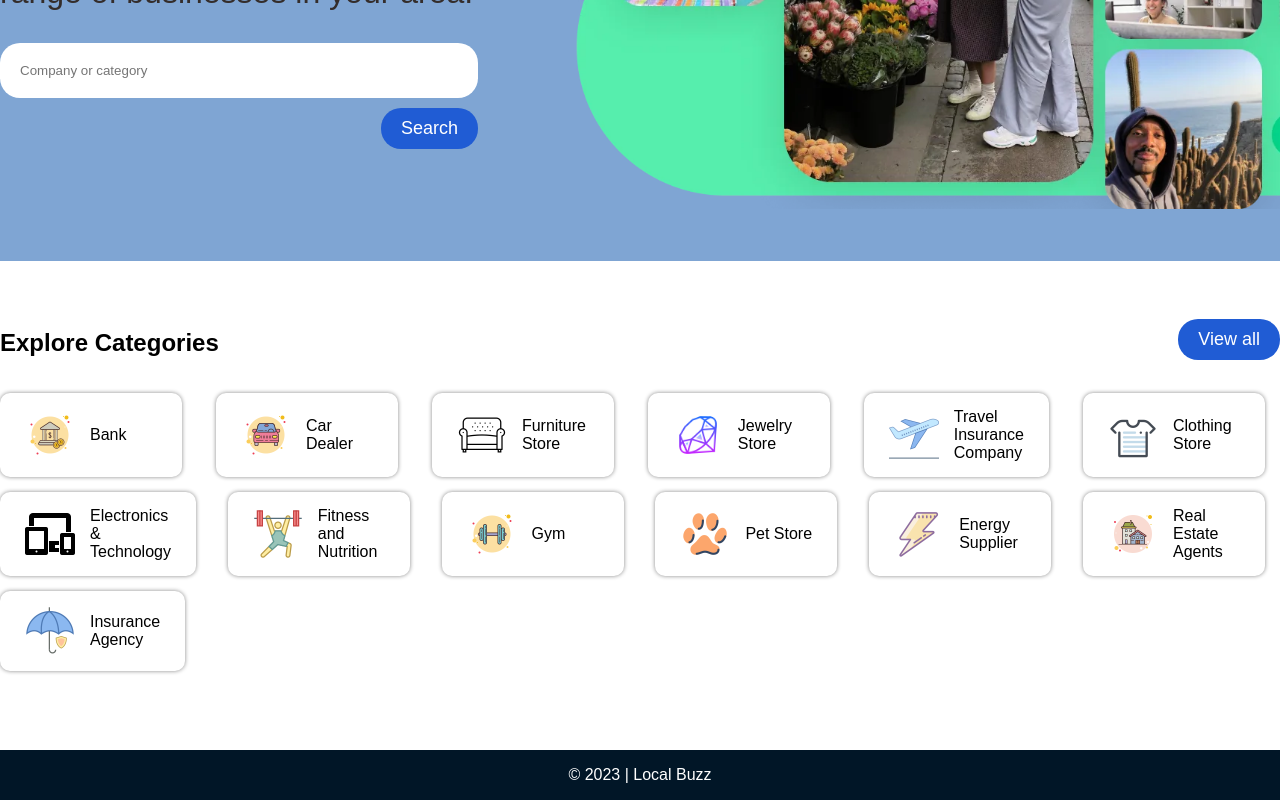
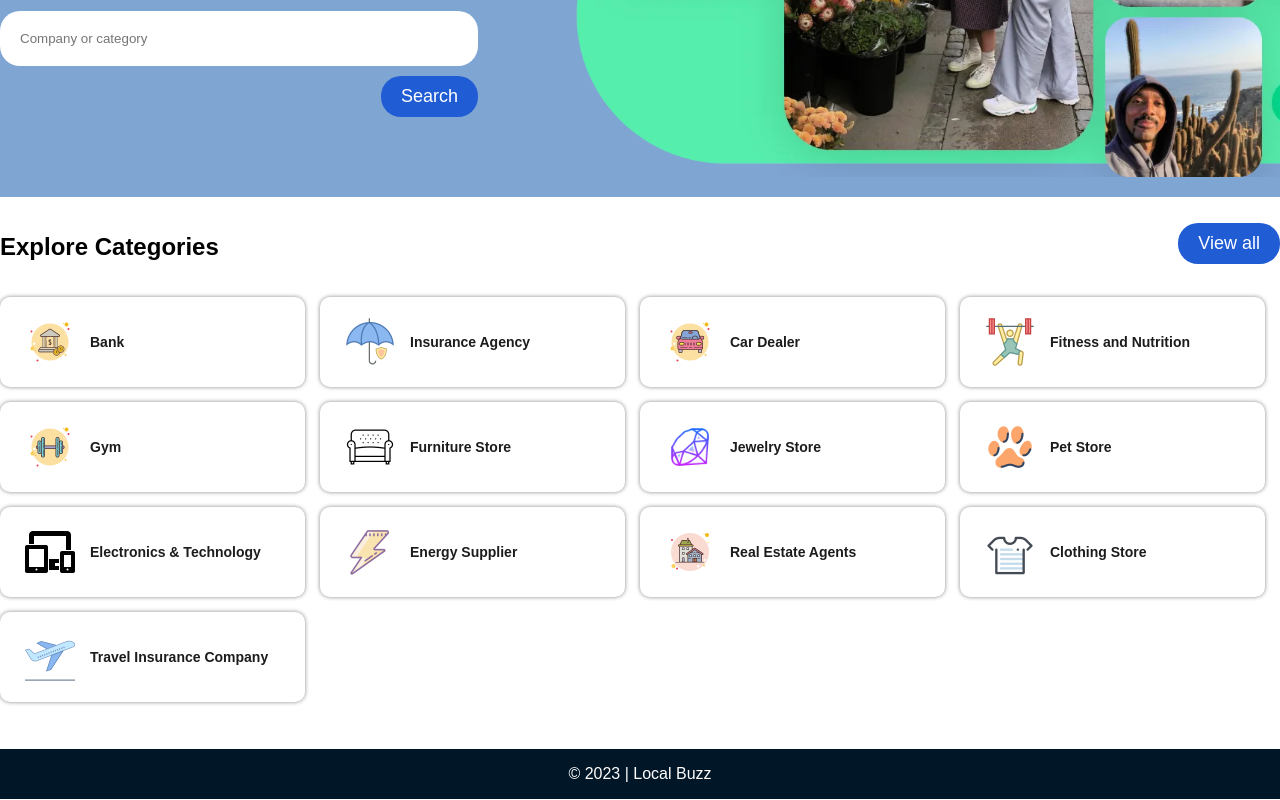
Before and after one commit to mbharti321/localbuzz-frontend, a React (Create React App) app: page / in a window 1280 px wide. Shown: the part 430-1230 px from the top of the page. Built offline with nearby package versions, Linux system fonts and the light colour scheme.

Commit message:
add CategoryCard component

```diff
--- /dev/null
+++ b/src/pages/dashboard/CategoriesCard.js
@@ -0,0 +1,12 @@
+import React from "react";
+
+function CategoryCard(props) {
+  return (
+    <div className="category-card">
+      <img src={props.iconSrc} alt={props.categoryName}></img>
+      <p>{props.categoryName}</p>
+    </div>
+  );
+}
+
+export default CategoryCard;
--- a/src/pages/dashboard/ExploreCategories.js
+++ b/src/pages/dashboard/ExploreCategories.js
@@ -1,19 +1,6 @@
 import React from "react";
-import bank_icon from "../../static/images/icons/bank-building.png";
-import insurance_icon from "../../static/images/icons/umbrella.png";
-import car_icon from "../../static/images/icons/car.png";
-import fitness_icon from "../../static/images/icons/fitness.png";
-import dumbbell_icon from "../../static/images/icons/dumbbell.png";
-import furniture_icon from "../../static/images/icons/sofa.png";
-import jewelry_icon from "../../static/images/icons/jewelry.png";
-import pet_icon from "../../static/images/icons/cat-footprint.png";
-import electronics_icon from "../../static/images/icons/electronics.png";
-import energy_icon from "../../static/images/icons/energy.png";
-import real_estate_icon from "../../static/images/icons/real-estate.png";
-import clothing_icon from "../../static/images/icons/clothing.png";
-import travel_insurance_icon from "../../static/images/icons/travel-plane.png";
-
-// var icon = "hello";
+import CategoryCard from "./CategoriesCard";
+import categoriesData from "./categoriesData";
 
 function ExploreCategories() {
   return (
@@ -29,60 +16,15 @@ function ExploreCategories() {
               </div>
             </form>
           </div>
-
           <div className="categories-container">
-            <div className="category-card">
-              <img src={bank_icon} alt="icon"></img>
-              <p>Bank</p>
-            </div>
-            <div className="category-card">
-              <img src={car_icon} alt="icon"></img>
-              <p>Car Dealer</p>
-            </div>
-            <div className="category-card">
-              <img src={furniture_icon} alt="icon"></img>
-              <p>Furniture Store</p>
-            </div>
-            <div className="category-card">
-              <img src={jewelry_icon} alt="icon"></img>
-              <p>Jewelry Store</p>
-            </div>
-            <div className="category-card">
-              <img src={travel_insurance_icon} alt="icon"></img>
-              <p>Travel Insurance Company</p>
-            </div>
-            <div className="category-card">
-              <img src={clothing_icon} alt="icon"></img>
-              <p>Clothing Store</p>
-            </div>
-            <div className="category-card">
-              <img src={electronics_icon} alt="icon"></img>
-              <p>Electronics & Technology</p>
-            </div>
-            <div className="category-card">
-              <img src={fitness_icon} alt="icon"></img>
-              <p>Fitness and Nutrition</p>
-            </div>
-            <div className="category-card">
-              <img src={dumbbell_icon} alt="icon"></img>
-              <p>Gym</p>
-            </div>
-            <div className="category-card">
-              <img src={pet_icon} alt="icon"></img>
-              <p>Pet Store</p>
-            </div>
-            <div className="category-card">
-              <img src={energy_icon} alt="icon"></img>
-              <p>Energy Supplier</p>
-            </div>
-            <div className="category-card">
-              <img src={real_estate_icon} alt="icon"></img>
-              <p>Real Estate Agents</p>
-            </div>
-            <div className="category-card">
-              <img src={insurance_icon} alt="icon"></img>
-              <p>Insurance Agency</p>
-            </div>
+            {/* Load all category cards */}
+            {categoriesData.map((category, index) => (
+              <CategoryCard
+                index={index}
+                categoryName={category.title}
+                iconSrc={category.iconSrc}
+              />
+            ))}
           </div>
         </section>
       </div>
--- /dev/null
+++ b/src/pages/dashboard/categoriesData.js
@@ -0,0 +1,71 @@
+import bank_icon from "../../static/images/icons/bank-building.png";
+import insurance_icon from "../../static/images/icons/umbrella.png";
+import car_icon from "../../static/images/icons/car.png";
+import fitness_icon from "../../static/images/icons/fitness.png";
+import dumbbell_icon from "../../static/images/icons/dumbbell.png";
+import furniture_icon from "../../static/images/icons/sofa.png";
+import jewelry_icon from "../../static/images/icons/jewelry.png";
+import pet_icon from "../../static/images/icons/cat-footprint.png";
+import electronics_icon from "../../static/images/icons/electronics.png";
+import energy_icon from "../../static/images/icons/energy.png";
+import real_estate_icon from "../../static/images/icons/real-estate.png";
+import clothing_icon from "../../static/images/icons/clothing.png";
+import travel_insurance_icon from "../../static/images/icons/travel-plane.png";
+
+const categoriesData = [
+  {
+    title: "Bank",
+    iconSrc: bank_icon,
+  },
+  {
+    title: "Insurance Agency",
+    iconSrc: insurance_icon,
+  },
+  {
+    title: "Car Dealer",
+    iconSrc: car_icon,
+  },
+  {
+    title: "Fitness and Nutrition",
+    iconSrc: fitness_icon,
+  },
+  {
+    title: "Gym",
+    iconSrc: dumbbell_icon,
+  },
+  {
+    title: "Furniture Store",
+    iconSrc: furniture_icon,
+  },
+  {
+    title: "Jewelry Store",
+    iconSrc: jewelry_icon,
+  },
+  {
+    title: "Pet Store",
+    iconSrc: pet_icon,
+  },
+  {
+    title: "Electronics & Technology",
+    iconSrc: electronics_icon,
+  },
+  {
+    title: "Energy Supplier",
+    iconSrc: energy_icon,
+  },
+  {
+    title: "Real Estate Agents",
+    iconSrc: real_estate_icon,
+  },
+  {
+    title: "Clothing Store",
+    iconSrc: clothing_icon,
+  },
+  {
+    title: "Travel Insurance Company",
+    iconSrc: travel_insurance_icon,
+  },
+  // Add more categories here
+];
+
+export default categoriesData;
--- a/src/static/css/homePage.css
+++ b/src/static/css/homePage.css
@@ -1,3 +1,4 @@
+/*~~~~~~~~~~~~~~~~~~~ Call to Action ~~~~~~~~~~~~~~~~~~~~~~~~*/
 .cta {
   display: flex;
   flex-direction: row;
@@ -38,7 +39,9 @@
   width: 200%;
   /* height: 100px; */
 }
-/* explore-Categories */
+/*~~~~~~~~~~~~~~~~~~~ Call to Action ~~~~~~~~~~~~~~~~~~~~~~~~*/
+
+/*~~~~~~~~~~~~~~~~~~~ explore-Categories ~~~~~~~~~~~~~~~~~~~~~~~~*/
 .explore-Categories {
   display: flex;
 }
@@ -59,17 +62,24 @@
 
 .category-card {
   display: flex;
-  flex: 0 0 calc(15% - 10px);
+  flex: 0 0 calc(25% - 15px);
   flex-direction: row;
-  /* border: solid 1px; */
-  padding: 15px 25px;
+  padding: 20px 25px;
   align-items: center;
   align-content: center;
   border-radius: 10px;
   margin-right: 15px;
   margin-bottom: 15px;
   box-shadow: 0px 0px 4px #888888;
+  transition: transform 0.3s ease;
+  cursor: pointer;
 }
+/* CSS for the card on hover */
+.category-card:hover {
+  transform: translateY(3px);
+  /* box-shadow: 0 4px 8px rgba(0, 0, 0, 0.2); */
+}
+
 .category-card img {
   width: 50px;
   /* padding: 10px; */
@@ -78,5 +88,10 @@
 .category-card p {
   color: black;
   margin: 0 0 0 15px;
+  font-weight: 600;
+  font-size: 14px;
+  line-height: 20px;
+  color: #1c1c1c;
   /* padding: 10px; */
 }
+/*~~~~~~~~~~~~~~~~~~~ explore-Categories ~~~~~~~~~~~~~~~~~~~~~~~~*/
--- a/src/static/css/myStyle.css
+++ b/src/static/css/myStyle.css
@@ -50,7 +50,7 @@ body {
   width: 100%;
   max-width: 1300px;
   margin: 0 auto;
-  padding: 2rem 0;
+  /* padding: 2rem 0; */
   /* background-color: var(--secondary-light-blue); */
   flex-direction: column;
 }
```
